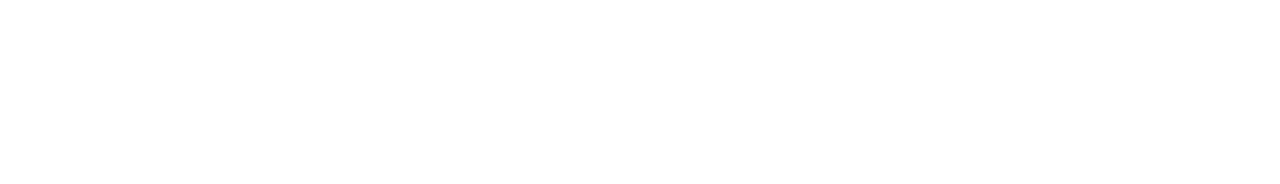
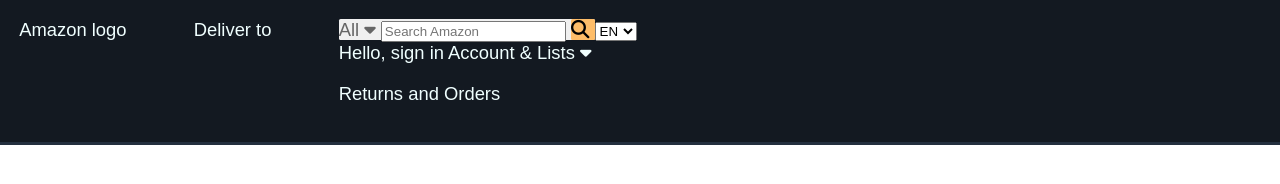
Before and after one commit to jvseds/amazon-product, a plain HTML site: page index.html in a window 1280 px wide. Drawn offline with Linux system fonts and the light colour scheme.

Commit message:
added structure of navbar and initial design, still needs work

```diff
--- a/index.html
+++ b/index.html
@@ -7,13 +7,68 @@
     <title>Sesame Street socks</title>
     <link rel="stylesheet" href="./style.css">
     <link rel="icon" type="image/x-icon" href="./images/favicon.ico">
+    <script src="https://kit.fontawesome.com/ce614d60ea.js" crossorigin="anonymous"></script>
 </head>
 
 <body>
     <header>
         <nav>
-            <section class="upper-line"></section>
-            <section class="links-line"></section>
+            <section class="upper-line search-bar">
+
+                <span class="logo upper-line-item">
+                    <a href="#">
+                        Amazon logo
+                    </a>
+                </span>
+
+                <span class="deliver-to upper-line-item">
+                    <a href="#">
+                        Deliver to
+                    </a>
+                </span>
+
+                <span class="search-box">
+                    <span id="search-departments-btn">
+                        All
+                        <i class="fa-solid fa-caret-down"></i>
+                    <input id="search-area" type="text" placeholder="Search Amazon">
+                    <a id="search-box-search-icon" href="#">
+                        <i class="fa-solid fa-magnifying-glass"></i>
+                    </a>
+                </span>
+
+                <span class="language-drop-menu">
+                    <label for="Choose language"></label>
+                    <select name="coose-lang" id="choose-lang">
+                        <option value="en">EN</option>
+                        <option value="es">ES</option>
+                        <option value="ar">AR</option>
+                        <option value="de">DE</option>
+                        <option value="he">HE</option>
+                        <option value="ko">KO</option>
+                        <option value="pt">PT</option>
+                        <option value="zh">ZH</option>
+                    </select>
+                </span>
+
+                <span class="upper-line upper-line-item" id="account-btn">
+                    <a href="#">
+                        <span id="sign-in-txt">Hello, sign in</span>
+                        <span id="sign-in-btn">Account & Lists <i class="fa-solid fa-caret-down"></i></span>
+                    </a>
+                </span>
+
+                <span class="upper-line upper-line-item" id="returns-orders-btn">
+                    <a href="#">
+                        <p>Returns and Orders</p>
+                    </a>
+                </span>
+
+            </section>
+
+            <section class="links-line links-row">
+
+            </section>
         </nav>
     </header>
 
--- a/style.css
+++ b/style.css
@@ -4,18 +4,117 @@ body {
     margin: 0;
 }
 
+body a {
+    text-decoration: none;
+}
+
+body ul {
+    list-style: none;
+}
+
 header {
+    width: 100vw;
+    height: 18vh;
+}
+
+header a {
+    color: azure;
+}
+
+nav {
+    width: 100vw;
+    height: 100%;
+    display: grid;
+    grid-template-columns: 100fr;
+    grid-template-rows: 60fr 40fr;
+    color:azure;
+}
+
+section.upper-line {
+    grid-column: 1 / span 1;
+    grid-row: 1 / span 1;
+    background-color: #131921;
+    font-size: 1.15rem;
+    padding: 1.2rem;
+    gap: 0.5rem;
+}
+
+section.links-line {
+    grid-column: 1 / span 1;
+    grid-row: 2 / span 1;
+    background-color: #232f3e;
+}
+
+.search-bar {
     display: grid;
     grid-template-areas:
-        "logo search search search search search search lang account orders cart"
-        "menu links links links links . . . . . ."
+        "logo deliver search search search search search search lang account orders cart"
     ;
 }
 
-section.upper-line {
-    background-color: #131921;
+span.logo {
+    grid-area: logo;
 }
 
-section.lower-line {
-    background-color: #232f3e;
+.upper-line-item:hover {
+    border: 0.1rem solid #ffffff;
 }
+
+span.deliver-to {
+    grid-area: deliver;
+}
+
+span.search-box {
+    grid-area: search;
+}
+
+span.language-drop-menu {
+    grid-area: lang;
+}
+
+select#choose-language {
+    text-transform: uppercase;
+}
+
+.search-departments {
+    background-color: #e6e6e6;
+}
+
+#search-box-search-icon {
+    background-color: #febd69;
+    color: #000000;
+    border-radius: 0.1rem;
+}
+
+#search-box-search-icon:hover {
+    background-color: #ffa32a;
+}
+
+span#search-departments-btn {
+    color: #666666;
+    background-color: #f0f0f0;
+    border-radius: 0.1rem;
+}
+
+
+span#search-departments-btn:hover {
+    color: #000000;
+}
+
+span#account-btn {
+    grid-area: account;
+    display: flex;
+    flex-direction: column;
+}
+
+span#returns-orders-btn {
+    grid-area: orders;
+}
+
+/* more upper-line items */
+
+section.links-line {
+    display: flex;
+    justify-content: flex-start;
+    padding: 0.1rem;
+}
```
